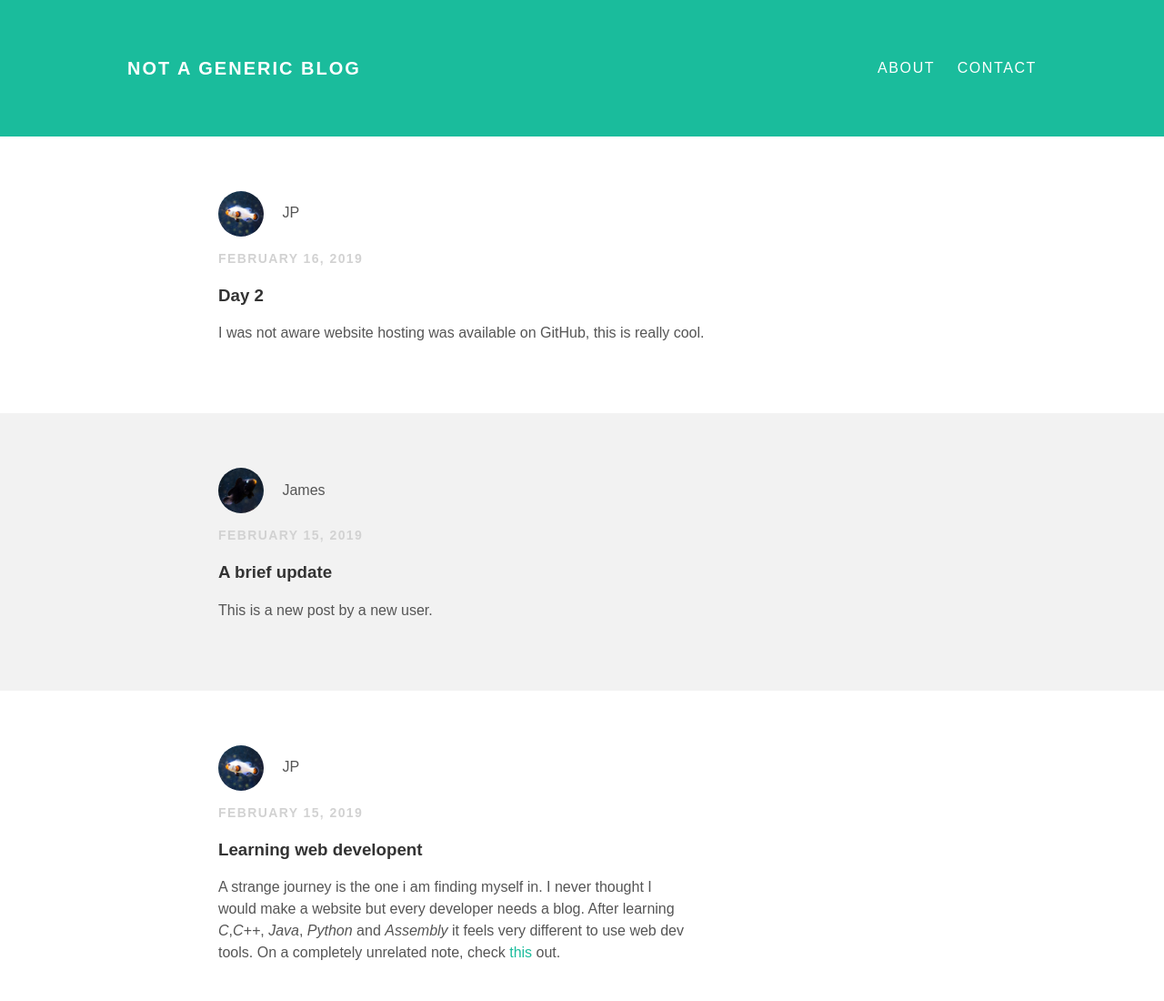
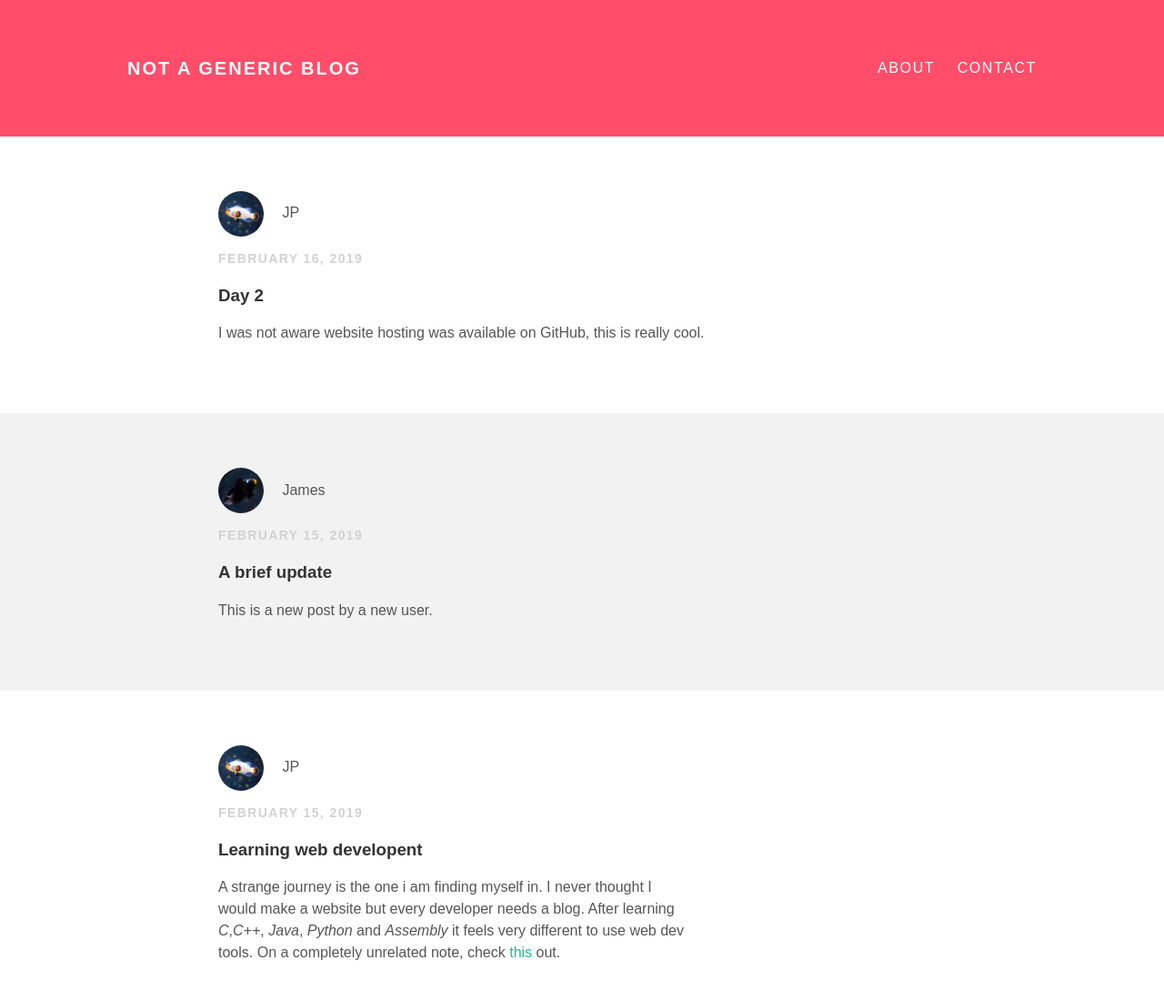
Before and after one commit to me-ch/me-ch.github.io, a plain HTML site: page index.html in a window 1280 px wide. Shown: the top 1100 px of the page at 91% size. Drawn offline with Linux system fonts and the light colour scheme.

Commit message:
Update styles.css

```diff
--- a/styles.css
+++ b/styles.css
@@ -57,7 +57,7 @@ body{
   letter-spacing:0.1em;
 }
 #header{
-  background-color:#1abc9c;
+  background-color:#ff4d6a;
   height:150px;
   line-height: 150px;
 }
```
